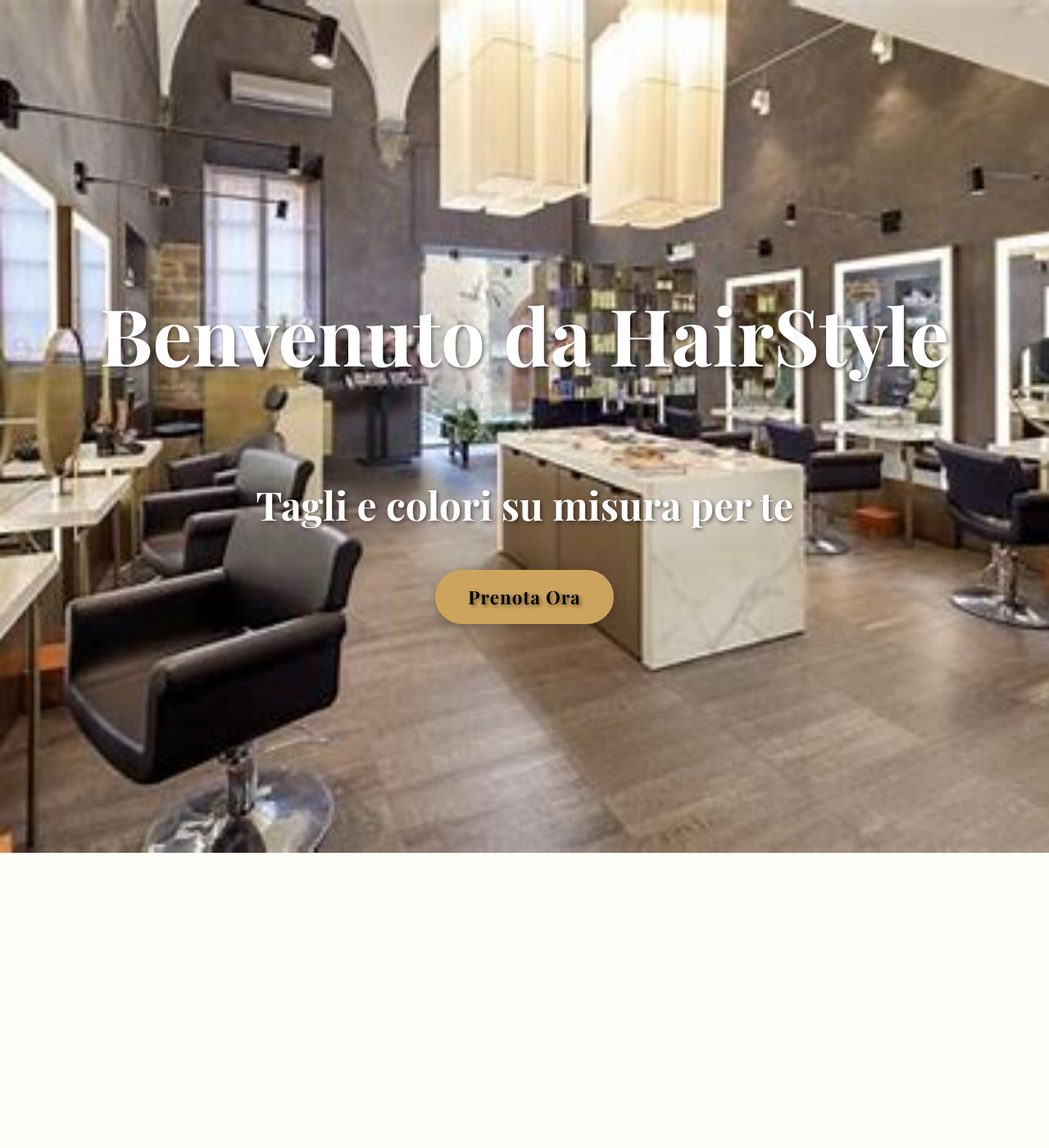
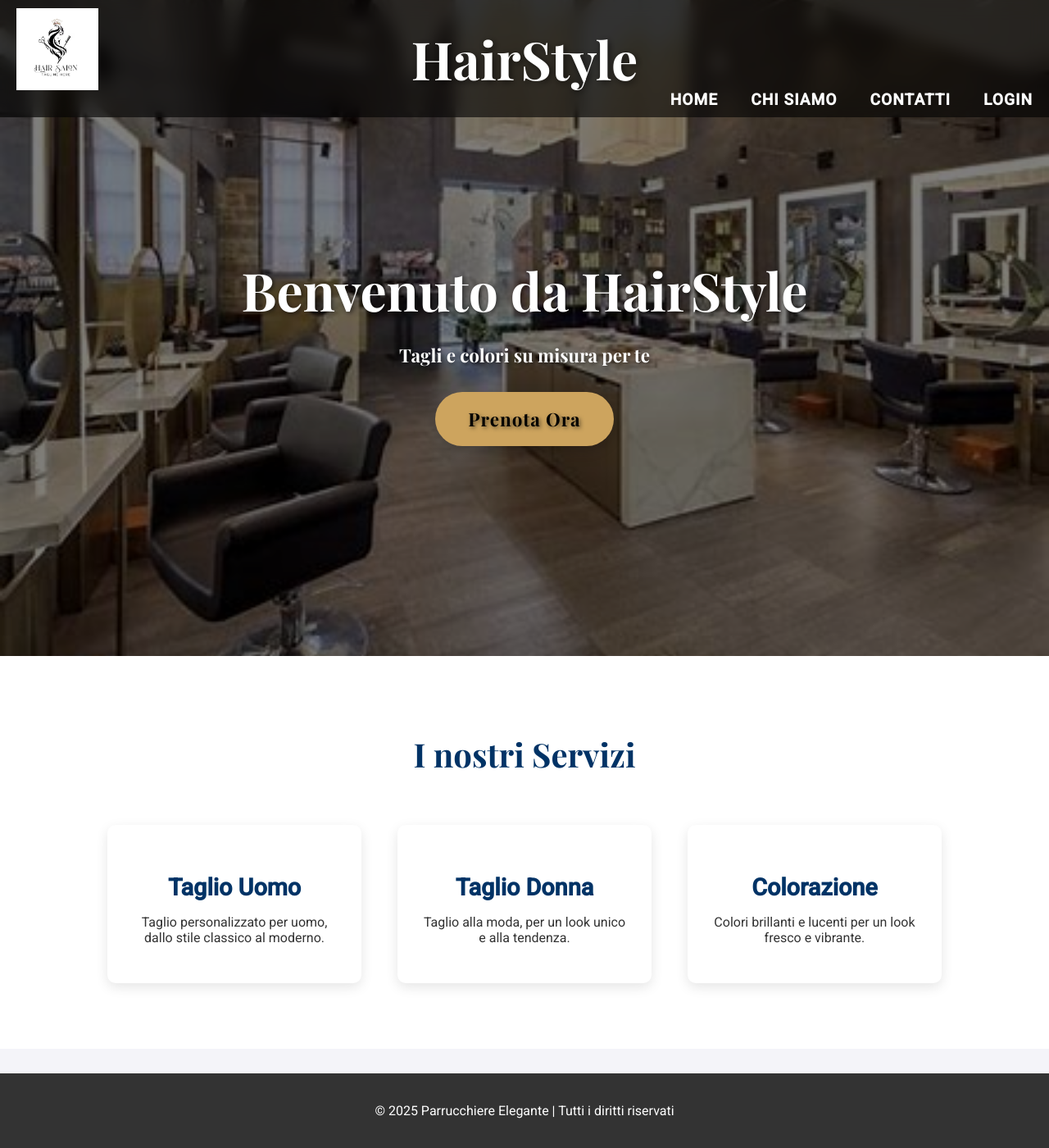
Before and after one commit to Fabioo18/Parrucchiere, a Flask app: page / in a window 1280 px wide. Shown: the whole page at 82% size. Before the commit the page ends 1040 px from the top, so only its background shows below. Run offline with Flask 3, Linux system fonts and the light colour scheme.

Commit message:
Sistemata grafica home con aggiunta logo e pulsanti di navigazione. Aggiunta colorazione per prenotazioni in data passata e impossilità a prenotare orari vicini se selezioni il giorno odierno

```diff
--- a/static/script_home.js
+++ b/static/script_home.js
@@ -1,13 +1,34 @@
 document.addEventListener("DOMContentLoaded", function() {
+    // Effetto hover sul bottone
     let pulsante = document.querySelector(".btn");
 
     pulsante.addEventListener("mouseover", function() {
         this.style.backgroundColor = "#e6b56d";
         this.style.transform = "scale(1.05)";
+        this.style.transition = "all 0.3s ease";
     });
 
     pulsante.addEventListener("mouseleave", function() {
         this.style.backgroundColor = "#cda45e";
         this.style.transform = "scale(1)";
+        this.style.transition = "all 0.3s ease";
     });
+
+    // Aggiungere animazioni al carico della pagina
+    const servizi = document.querySelectorAll('.servizio');
+
+    // Animazione per quando gli utenti scorrono la pagina
+    const animaServizi = () => {
+        const scrollY = window.scrollY;
+
+        servizi.forEach(servizio => {
+            const offset = servizio.getBoundingClientRect().top + window.scrollY;
+            if (scrollY + window.innerHeight - 100 >= offset) {
+                servizio.classList.add('visibile');
+            }
+        });
+    };
+
+    window.addEventListener('scroll', animaServizi);
+    animaServizi(); // Chiamato una volta per vedere subito le animazioni al caricamento
 });
--- a/static/styles_home.css
+++ b/static/styles_home.css
@@ -1,72 +1,157 @@
-/* Font principali */
-@import url('https://fonts.googleapis.com/css2?family=Playfair+Display:wght@700&family=Poppins:wght@300;400;600&display=swap');
+/* Importazione dei font */
+@import url('https://fonts.googleapis.com/css2?family=Playfair+Display:wght@700&family=Roboto:wght@400;500&display=swap');
 
+/* Variabili di colore */
 :root {
     --oro: #cda45e;
     --nero: #333;
     --bianco: #ffffff;
     --grigio: #f4f4f9;
     --blu: #003366;
+    --verde: #A4C639;
 }
 
-/* Body generale */
+/* Reset e stili di base */
 body {
-    font-family: 'Poppins', sans-serif;
+    font-family: 'Roboto', sans-serif;
     margin: 0;
     padding: 0;
     background-color: var(--grigio);
     color: var(--nero);
 }
 
-/* Header - immagine di sfondo */
+/* Barra di navigazione - Trasparente con sfocatura */
+.header-strip {
+    background-color: rgba(0, 0, 0, 0.6); /* Sfondo semi-trasparente */
+    backdrop-filter: blur(10px); /* Aggiunge effetto sfocatura */
+    width: 100%;
+    position: absolute; /* Fissiamo la barra in cima */
+    top: 0;
+    left: 0;
+    z-index: 10;
+    padding: 10px 0;
+    transition: background-color 0.3s ease; /* Transizione del colore di sfondo */
+}
+
+.header-title {
+    position: absolute;
+    top: 50%;
+    left: 50%;
+    transform: translate(-50%, -50%);
+    display: flex;
+    flex-direction: column; /* Se vuoi titolo sopra e logo sotto o viceversa */
+    align-items: center;
+    z-index: 10;
+    text-align: center;
+    font-family: 'Playfair Display', serif;
+    font-size: 2rem; /* Più grande */
+    color: white;
+    text-shadow: 2px 2px 8px rgba(0, 0, 0, 0.6);
+}
+
+
+/* Animazione del logo */
+.header-logo img {
+    max-width: 100px; /* Imposta la larghezza massima per il logo */
+    display: flex;
+    padding-left: 20px;
+    justify-content: flex-start;
+    transition: transform 0.3s ease, filter 0.3s ease;
+}
+
+.header-logo img:hover {
+    transform: scale(1.1); /* Ingrandimento del logo */
+    filter: brightness(1.2); /* Aumenta la luminosità quando il logo è sotto hover */
+}
+
+/* Barra di navigazione */
+.header-nav ul {
+    list-style: none;
+    display: flex;
+    justify-content: flex-end;
+    margin: 0;
+    padding: 0;
+}
+
+.header-nav ul li {
+    margin: 0 20px;
+}
+
+.header-nav ul li a {
+    color: white;
+    font-size: 1.2rem;
+    font-weight: bold;
+    text-decoration: none;
+    text-transform: uppercase;
+    letter-spacing: 1px;
+    transition: color 0.3s ease, transform 0.3s ease, background-color 0.3s ease;
+    padding: 5px 0;
+}
+
+.header-nav ul li a:hover {
+    color: var(--oro); /* Cambia il colore del testo */
+    background-color: rgba(255, 255, 255, 0.2); /* Aggiunge un'ombra sottile dietro il link */
+    border-radius: 5px; /* Rende gli angoli arrotondati */
+    transform: scale(1.1); /* Leggero ingrandimento al passaggio del mouse */
+}
+
+/* Header - Immagine di sfondo con effetto parallax */
 header {
-    background-image: url('static/salone.jpg');
+    position: relative;
+    background-image: url('salone.jpg');
     background-size: cover;
     background-position: center;
     color: white;
+    height: 100vh;
+    display: flex;
+    justify-content: center;
+    align-items: center;
     text-align: center;
-    padding: 150px 20px;
+    overflow: hidden;
+    background-attachment: fixed; /* Effetto parallax */
+    transition: background-position 0.2s ease; /* Transizione quando si scorre */
+}
+
+header::after {
+    content: "";
+    position: absolute;
+    top: 0;
+    left: 0;
+    right: 0;
+    bottom: 0;
+    background: rgba(0, 0, 0, 0.5); /* Sovrapposizione semitrasparente */
+    z-index: 1;
+}
+
+/* Animazione di apparizione del testo principale */
+.header-content {
+    z-index: 10;
     font-family: 'Playfair Display', serif;
     font-size: 3rem;
     text-shadow: 2px 2px 5px rgba(0, 0, 0, 0.5);
+    opacity: 0; /* Inizia invisibile */
+    transform: translateY(50px); /* Parte da sotto */
+    animation: fadeIn 1s forwards 0.5s; /* Animazione di ingresso */
 }
 
-/* Sezione Servizi */
-.servizi {
-    background-color: var(--bianco);
-    padding: 60px 20px;
-    text-align: center;
+@keyframes fadeIn {
+    to {
+        opacity: 1;
+        transform: translateY(0);
+    }
 }
 
-.servizi h2 {
-    font-family: 'Playfair Display', serif;
-    font-size: 2.5rem;
-    color: var(--blu);
+.header-content h1 {
+    font-size: 4rem;
+    margin-bottom: 10px;
 }
 
-.servizio {
-    background-color: #ffffff;
-    padding: 30px;
-    margin: 20px;
-    display: inline-block;
-    width: 300px;
-    border-radius: 10px;
-    box-shadow: 0 5px 15px rgba(0, 0, 0, 0.1);
-    transition: transform 0.3s ease;
-    text-align: center;
+.header-content p {
+    font-size: 1.4rem;
+    margin-bottom: 20px;
 }
 
-.servizio:hover {
-    transform: translateY(-10px);
-    box-shadow: 0 10px 20px rgba(0, 0, 0, 0.2);
-}
-
-.servizio h3 {
-    color: var(--blu);
-    font-size: 1.8rem;
-}
-
-/* Bottone principale */
+/* Effetto bottone */
 .btn {
     background-color: var(--oro);
     color: black;
@@ -85,6 +170,54 @@ header {
     transform: scale(1.1);
 }
 
+
+/* Sezione Servizi */
+.servizi {
+    background-color: var(--bianco);
+    padding: 60px 20px;
+    text-align: center;
+}
+
+.servizi h2 {
+    font-family: 'Playfair Display', serif;
+    font-size: 2.5rem;
+    color: var(--blu);
+    margin-bottom: 40px;
+}
+
+/* Animazione dei servizi */
+.servizio {
+    background-color: var(--bianco);
+    padding: 30px;
+    margin: 20px;
+    display: inline-block;
+    width: 250px;
+    border-radius: 10px;
+    box-shadow: 0 5px 15px rgba(0, 0, 0, 0.1);
+    transition: transform 0.3s ease, box-shadow 0.3s ease;
+    text-align: center;
+    opacity: 0; /* Gli elementi sono invisibili all'inizio */
+    transform: translateY(50px); /* Partono dal basso */
+}
+
+/* Aggiungi visibilità e animazione al diventare visibile */
+.servizio.visibile {
+    opacity: 1;
+    transform: translateY(0);
+}
+
+.servizio:hover {
+    transform: translateY(-10px);
+    box-shadow: 0 10px 20px rgba(0, 0, 0, 0.2);
+}
+
+.servizio h3 {
+    color: var(--blu);
+    font-size: 1.8rem;
+    margin-bottom: 10px;
+}
+
+
 /* Footer */
 footer {
     background-color: var(--nero);
--- a/templates/index.html
+++ b/templates/index.html
@@ -4,31 +4,61 @@
     <meta charset="UTF-8">
     <meta name="viewport" content="width=device-width, initial-scale=1.0">
     <title>Parrucchiere Elegante</title>
+    <link href="https://fonts.googleapis.com/css2?family=Playfair+Display:wght@700&family=Roboto:wght@400;500&display=swap" rel="stylesheet">
     <link rel="stylesheet" href="{{ url_for('static', filename='styles_home.css') }}">
-    <script defer src="{{ url_for('static', filename='script.js') }}"></script>
-    <style>
-        header {
-            background-image: url("{{ url_for('static', filename='salone.jpg') }}");
-            background-size: cover;
-            background-position: center;
-            color: white;
-            padding: 120px 20px;
-            text-shadow: 2px 2px 5px rgba(0,0,0,0.5);
-            height: 100vh;
-            display: flex;
-            flex-direction: column;
-            justify-content: center;
-            align-items: center;
-        }
-    </style>
+    <script defer src="{{ url_for('static', filename='script_home.js') }}"></script>
 </head>
 <body>
-
+    <!-- Barra di navigazione con logo a sinistra e link a destra -->
     <header>
-        <h1>Benvenuto da HairStyle</h1>
-        <p>Tagli e colori su misura per te</p>
-        <a href="{{ url_for('prenotazioni') }}" class="btn">Prenota Ora</a>
+        <div class="header-strip">
+            <div class="header-container">
+                <!-- Logo a sinistra -->
+                <div class="header-logo">
+                    <img src="{{ url_for('static', filename='logo.png') }}" alt="Logo">
+                </div>
+                <div class="header-title">
+                    <h1>HairStyle</h1>
+                </div>
+                <!-- Navigazione a destra -->
+                <nav class="header-nav">
+                    <ul>
+                        <li><a href="{{ url_for('prenotazioni') }}">Home</a></li>
+                        <li><a href="#">Chi Siamo</a></li>
+                        <li><a href="#">Contatti</a></li>
+                        <li><a href="#">Login</a></li>
+                    </ul>
+                </nav>
+            </div>
+        </div>
+        <!-- Contenuto principale dell'header -->
+        <div class="header-content">
+            <h1>Benvenuto da HairStyle</h1>
+            <p>Tagli e colori su misura per te</p>
+            <a href="{{ url_for('prenotazioni') }}" class="btn">Prenota Ora</a>
+        </div>
     </header>
 
+    <!-- Sezione Servizi -->
+    <section class="servizi">
+        <h2>I nostri Servizi</h2>
+        <div class="servizio">
+            <h3>Taglio Uomo</h3>
+            <p>Taglio personalizzato per uomo, dallo stile classico al moderno.</p>
+        </div>
+        <div class="servizio">
+            <h3>Taglio Donna</h3>
+            <p>Taglio alla moda, per un look unico e alla tendenza.</p>
+        </div>
+        <div class="servizio">
+            <h3>Colorazione</h3>
+            <p>Colori brillanti e lucenti per un look fresco e vibrante.</p>
+        </div>
+    </section>
+
+    <!-- Footer -->
+    <footer>
+        <p>&copy; 2025 Parrucchiere Elegante | Tutti i diritti riservati</p>
+    </footer>
 </body>
 </html>
```
Also changed, not shown: static/script_prenotazioni.js (+49 -15 lines), static/logo.png.
